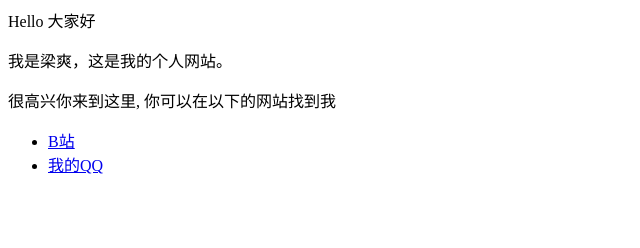
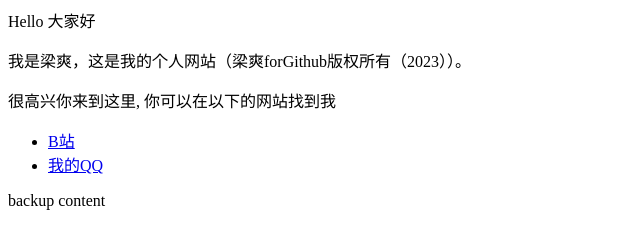
Before and after one commit to LiangshuangCool/LiangshuangCool.github.io, a plain HTML site: page index.html in a window 1280 px wide. Shown: the whole page, without its empty margins (0-640 px from the left). Drawn offline with Linux system fonts and the light colour scheme.

Commit message:
Update index.html

```diff
--- a/index.html
+++ b/index.html
@@ -1,8 +1,11 @@
 <p>Hello 大家好</p>
-<p>我是梁爽，这是我的个人网站。 </p>
+<p>我是梁爽，这是我的个人网站（梁爽forGithub版权所有（2023））。 </p>
 <p>很高兴你来到这里, 你可以在以下的网站找到我</p>
 
 <ul>
   <li> <a href="https://space.bilibili.com/1640806980?spm_id_from=333.1007.0.0">B站</a> </li>
   <li> <a href="2521557783">我的QQ</a> </li>
 </ul>
+<div>
+  <object type="Go to the Github" data="www.github.com" style="width:1000px; height:1000px">
+        <p>backup content</p>
```
